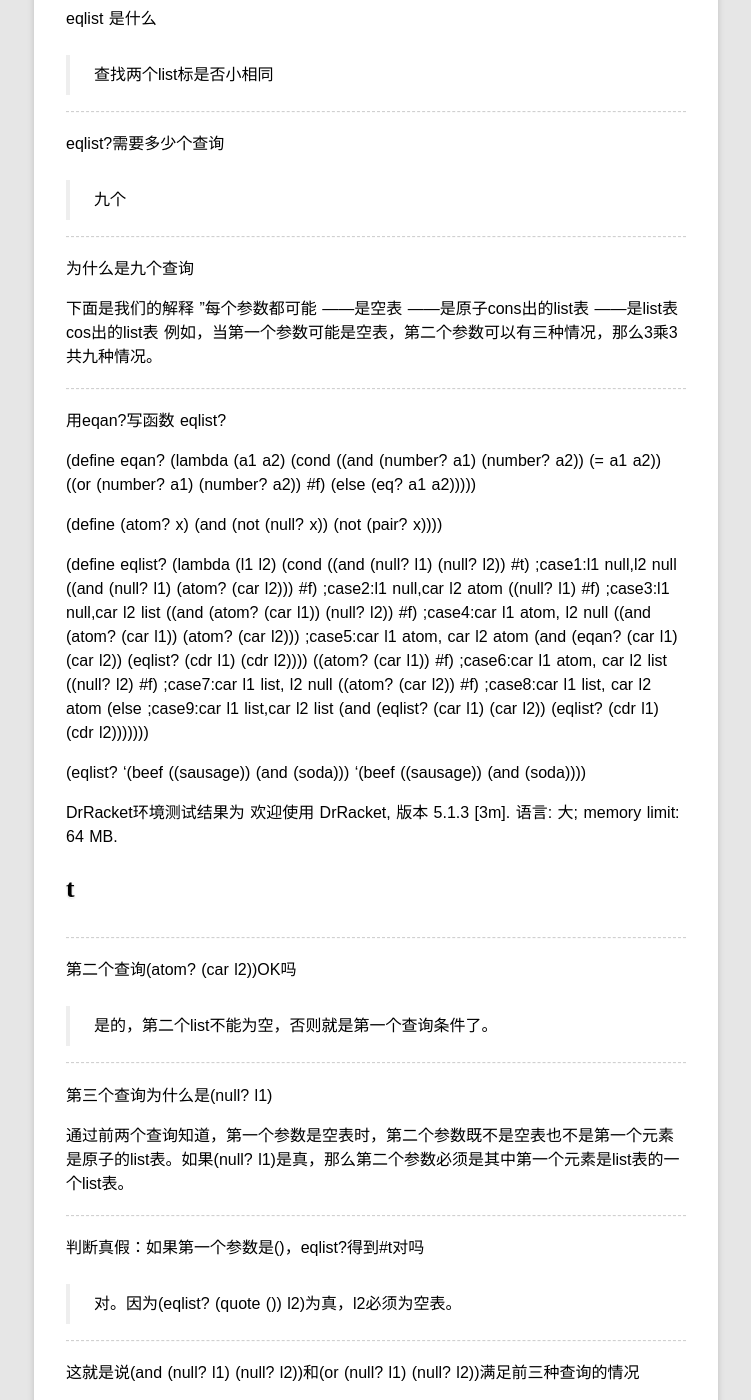
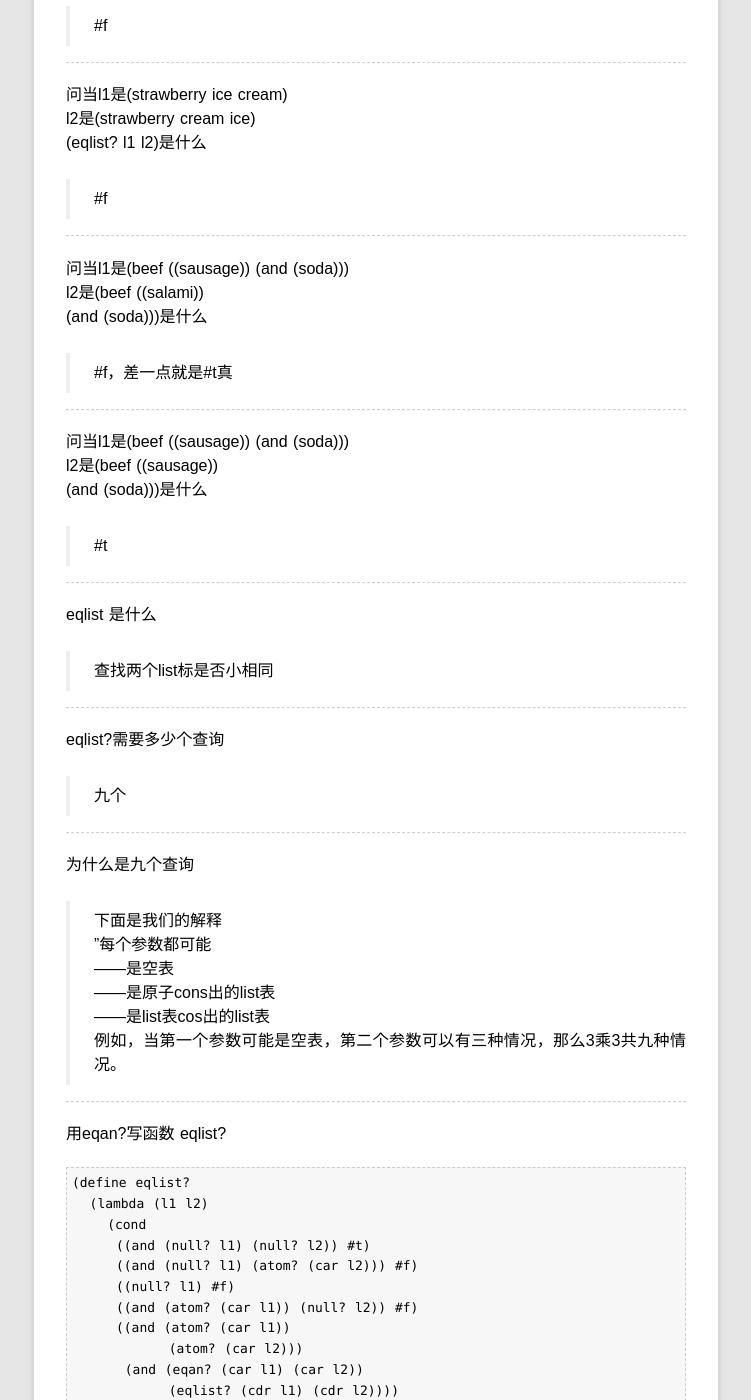
Before and after one commit to rhuichao/uternet.github.io, a Jekyll site: the page built from TLS/05.md, in a window 1280 px wide and 1400 px high, scrolled down 10133 px. Shown: the whole window, without its empty margins (264-1015 px from the left). Built offline with Jekyll 4.4.1, drawn with Linux system fonts in a browser that asks for light colours; some web fonts are replaced; Markdown is read by kramdown in place of the engine named in the settings; some of the changed text lies outside the part shown.

Commit message:
new document posted

````diff
--- a/TLS/05.md
+++ b/TLS/05.md
@@ -450,22 +452,21 @@
 
 现在看看你能不能写出 leftmost函数
 
+```
 (define leftmost
   (lambda (l)
     (cond
       (_____ _____)
       (_____ _____))))
+```
 
-(define (atom? x)
-  (and (not (null? x))
-       (not (pair? x))))
-
+```
 (define leftmost
   (lambda (l)
     (cond
       ((atom? (car l)) (car l))
       (else (leftmost (cdr l))))))
-
+```
 
 ------------------
 
@@ -477,7 +478,9 @@
 ------------------
 
 
-假设x是pizza，l是(mozzarella pizza)，那么(and (atom? (car l)) (eq? (car l) x))的值是多少
+假设x是pizza
+l是(mozzarella pizza)
+那么(and (atom? (car l)) (eq? (car l) x))的值是多少
 
 >\#f
 
@@ -491,6 +494,8 @@
 
 
 假设x是pizza，l是((mozzarella) pizza)那么(and (atom? (car l)) (eq? (car l) x))的值是什么
+
+>\#f
 
 ------------------
 
@@ -518,40 +523,50 @@
 
 判断真假：(and ...)和(or ...)的有些参数没有查询
 
-是的。(and ...)当找到#f时就停止了。(or ...)当找到t时就停止了。
-注：(cond ...)也有不查询参数的时候。因为这个特性，(and ...) 和(or ...)也可以由(cond ...)定义：
-(and alpha beta)=(cond (alpha beta) (else #f))
-(or alpha beta)=(cond (alpha #t) else beta)
+>是的。(and ...)当找到#f时就停止了。(or ...)当找到t时就停止了。
+>注：(cond ...)也有不查询参数的时候。因为这个特性，(and ...) 和(or ...)也可以由(cond ...)定义：
+>(and alpha beta)=(cond (alpha beta) (else #f))
+>(or alpha beta)=(cond (alpha #t) else beta)
 
 ------------------
 
 
 
-问当l是(strawberry ice cream)，l2是(strawberry ice cream)问(eqlist? l1 l2)是什么
+问当l是(strawberry ice cream)
+l2是(strawberry ice cream)
+(eqlist? l1 l2)是什么
 
 >\#t
 
 ------------------
 
-问当l是(strawberry ice cream)，l2是(strawberry cream ice)问(eqlist? l1 l2)是什么
+问当l是(strawberry ice cream)
+l2是(strawberry cream ice)
+(eqlist? l1 l2)是什么
 
 >\#f
 
 ------------------
 
-问当l1是(strawberry ice cream)，l2是(strawberry cream ice)问(eqlist? l1 l2)是什么
+问当l1是(strawberry ice cream)
+l2是(strawberry cream ice)
+(eqlist? l1 l2)是什么
 
 >\#f
 
 ------------------
 
-问当l1是(beef ((sausage)) (and (soda)))，l2是(beef ((salami)) (and (soda)))是什么
+问当l1是(beef ((sausage)) (and (soda)))
+l2是(beef ((salami))
+(and (soda)))是什么
 
 >\#f，差一点就是#t真
 
 ------------------
 
-问当l1是(beef ((sausage)) (and (soda)))，l2是(beef ((sausage)) (and (soda)))是什么
+问当l1是(beef ((sausage)) (and (soda)))
+l2是(beef ((sausage))
+(and (soda)))是什么
 
 >\#t
 
@@ -571,53 +586,36 @@
 
 为什么是九个查询
 
-下面是我们的解释
-”每个参数都可能
-——是空表
-——是原子cons出的list表
-——是list表cos出的list表
-例如，当第一个参数可能是空表，第二个参数可以有三种情况，那么3乘3共九种情况。
+>下面是我们的解释
+>”每个参数都可能
+>——是空表
+>——是原子cons出的list表
+>——是list表cos出的list表
+>例如，当第一个参数可能是空表，第二个参数可以有三种情况，那么3乘3共九种情况。
 
 ------------------
 
 用eqan?写函数 eqlist?
 
-(define eqan?
-  (lambda (a1 a2)
-    (cond
-      ((and (number? a1) (number? a2)) (= a1 a2))
-      ((or (number? a1) (number? a2)) #f)
-      (else (eq? a1 a2)))))
-
-(define (atom? x)
-  (and (not (null? x))
-       (not (pair? x))))
-
+```
 (define eqlist?
   (lambda (l1 l2)
     (cond
-      ((and (null? l1) (null? l2)) #t)                ;case1:l1 null,l2 null
-      ((and (null? l1) (atom? (car l2))) #f)          ;case2:l1 null,car l2 atom
-      ((null? l1) #f)                                 ;case3:l1 null,car l2 list
-      ((and (atom? (car l1)) (null? l2)) #f)          ;case4:car l1 atom, l2 null
-      ((and (atom? (car l1)) (atom? (car l2)))        ;case5:car l1 atom, car l2 atom
-       (and (eqan? (car l1) (car l2))
-            (eqlist? (cdr l1) (cdr l2))))
-      ((atom? (car l1)) #f)                           ;case6:car l1 atom, car l2 list
-      ((null? l2) #f)                                 ;case7:car l1 list, l2 null
-      ((atom? (car l2)) #f)                           ;case8:car l1 list, car l2 atom
-      (else                                           ;case9:car l1 list,car l2 list
-       (and (eqlist? (car l1) (car l2))
-            (eqlist? (cdr l1) (cdr l2)))))))
-
-(eqlist? '(beef ((sausage)) (and (soda))) '(beef ((sausage)) (and (soda))))
-
-DrRacket环境测试结果为
-欢迎使用 DrRacket, 版本 5.1.3 [3m].
-语言: 大; memory limit: 64 MB.
-#t
->
-
+     ((and (null? l1) (null? l2)) #t)
+     ((and (null? l1) (atom? (car l2))) #f)
+     ((null? l1) #f)
+     ((and (atom? (car l1)) (null? l2)) #f)
+     ((and (atom? (car l1))
+           (atom? (car l2)))
+      (and (eqan? (car l1) (car l2))
+           (eqlist? (cdr l1) (cdr l2))))
+     ((atom? (car l1)) #f)
+     ((null? l2) #f)
+     ((atom? (car l2)) #f)
+     (else
+      (and (eqlist? (car l1) (car l2))
+           (eqlist? (cdr l1) (cdr l2)))))))
+```
 
 ------------------
 
@@ -630,7 +628,7 @@
 
 第三个查询为什么是(null? l1)
 
-通过前两个查询知道，第一个参数是空表时，第二个参数既不是空表也不是第一个元素是原子的list表。如果(null? l1)是真，那么第二个参数必须是其中第一个元素是list表的一个list表。
+>通过前两个查询知道，第一个参数是空表时，第二个参数既不是空表也不是第一个元素是原子的list表。如果(null? l1)是真，那么第二个参数必须是其中第一个元素是list表的一个list表。
 
 ------------------
 
@@ -648,38 +646,23 @@
 
 重写eqlist?
 
-(define eqan?
-  (lambda (a1 a2)
-    (cond
-      ((and (number? a1) (number? a2)) (= a1 a2))
-      ((or (number? a1) (number? a2)) #f)
-      (else (eq? a1 a2)))))
-
-(define (atom? x)
-  (and (not (null? x))
-       (not (pair? x))))
-
+```
 (define eqlist?
   (lambda (l1 l2)
     (cond
-      ((and (null? l1) (null? l2)) #t) ;both are null
-      ((or (null? l1) (null? l2) #f))  ;one is null
-      ((and (atom? (car l1))           ;the following:none of l1,l2 is null
-            (atom? (car l2)))
-       (and (eqan? (car l1) (car l2)) (eqlist? (cdr l1) (cdr l2))))
-      ((or (atom? (car l1))            ;one of cars is not atom
+     ((and (null? l1) (null? l2)) #t)
+     ((or (null? l1) (null? l2)) #f)
+     ((and (atom? (car l1))
            (atom? (car l2)))
-       #f)
-      (else (and (eqlist? (car l1) (car l2)) (eqlist? (cdr l1) (cdr l2)))))));both car are list
-
-(eqlist? '(beef ((sausage)) (and (soda))) '(beef ((sausage)) (and (soda))))
-
-DrRacket环境测试结果为
-
-欢迎使用 DrRacket, 版本 5.1.3 [3m].
-语言: 大; memory limit: 64 MB.
-#t
->
+      (and (eqan? (car l1) (car l2))
+           (eqlist? (cdr l1) (cdr l2))))
+     ((or (atom? (car l1))
+          (atom? (car l2)))
+      #f)
+     (else
+      (and (eqlist? (car l1) (car l2))
+           (eqlist? (cdr l1) (cdr l2)))))))
+```
 
 ------------------
 
@@ -697,18 +680,16 @@
 
 写出函数equal?
 
-(define (atom? x)
-  (and (not (null? x))
-       (not (pair? x))))
-
+```
 (define equal?
   (lambda (s1 s2)
     (cond
-      ((and (atom? s1) (atom? s2)) (eqan? s1 s2));recurr terminating condtion,both are atom
-      ((atom? s1) #f)
-      ((atom? s2) #f)
-      (else (eqlist? s1 s2)))));both are list(include null list)
-
+     ((and (atom? s1) (atom? s2))
+      (eqan? s1 s2))
+     ((atom? s1) #f)
+     ((atom? s2) #f)
+     (else (eqlist? s1 s2)))))
+```
 ------------------
 
 第二个问题为什么是(atom? s1)
@@ -719,27 +700,50 @@
 
 第二个问题为什么是(atom? s2)
 
-到第三个查询时，我们知道第一个参数不是atom原子，所以我们唯一需要区分的时第二个参数数是否是atom原子。第一个参数必然是一个list。
+>到第三个查询时，我们知道第一个参数不是atom原子，所以我们唯一需要区分的时第二个参数数是否是atom原子。第一个参数必然是一个list。
+
+------------------
 
 我们可以把第二个和第三个查询写成这样吗
 (or (atom? s1) (atom? s2))
 
-当然
+>当然可以
 
 ------------------
 
 简化equal?
-(define (atom? x)
-  (and (not (null? x))
-       (not (pair? x))))
 
+```
 (define equal?
   (lambda (s1 s2)
     (cond
-      ((and (atom? s1) (atom? s2)) (eqan? s1 s2));recurr terminating condtion,both are atom
-      ((or (atom? s1) (atom? s2)) #f);one is atom
-      (else (eqlist? s1 s2)))));both are list(include null list)
+     ((and (atom? s1) (atom? s2))
+      (eqan? s1 s2))
+     ((or (atom? s1) (atom? s2))
+      #f)
+     (else (eqlist? s1 s2)))))
+```
 
+------------------
+
+equal?询问了足够的问题了吗
+
+>是的，问题覆盖了所有的四种可能性
+
+------------------
+
+现在，使用equal?重写eqliat?
+
+```
+(define eqlist?
+  (lambda (l1 l2)
+    (cond
+     ((and (null? l1) (null? l2)) #t)
+     ((or (null? l1) (null? l2)) #f)
+     (else
+      (and (equal? (car l1) (car l2))
+           (eqlist? (cdr l1) (cdr l2)))))))
+```
 
 ------------------
 
@@ -752,34 +756,39 @@
 
 下面是把表lat替换为 S-expression表达式把a替换为任何 S-expression表达式后得到的新的rember
 
+```
 (define rember
   (lambda (s l)
     (cond
-      ((null? l) (quote ()))
-      ((atom? (car l))
-       (cond
-         ((equal? s (car l)) (cdr l))
-         (else (cons (car l) (member s (cdr l))))))
-      (else (cond
-              ((equal? s (car l)) (cdr l))
-              (else (cons (carl) (member s (cdr l)))))))))
-
+     ((null? l) (quote ()))
+     ((atom? (car l))
+      (cond
+       ((equal? (car l) s) (cdr l))
+       (else (cons (car l)
+                   (rember s (cdr l))))))
+     (else (cond
+            ((equal? (car l) s) (cdr l))
+            (else (cons (car l)
+                        (rember s (cdr l)))))))))
+```
 ------------------
 
 可以简化吗
 
 >当然
 
-
+```
 (define rember
   (lambda (s l)
     (cond
-      ((null? l) (quote()))
-      (cond
-        ((equal? s (car l)) (cdr l))
-        (else (cons (car l) (rember s (cdr l))))))))
+     ((null? l) (quote ()))
+     (else (cond
+            ((equal? (car l) s) (cdr l))
+            (else (cons (car l)
+                        (rember s (cdr l)))))))))
+```
 
-笔记：这个 S-expression表达式的rember有问题。如果(car l)本身不等于s但是l的成员或者l的成员的成员等等含有s的话那岂不是条过去了？
+>笔记：这个 S-expression表达式的rember有问题。如果(car l)本身不等于s但是l的成员或者l的成员的成员等等含有s的话那岂不是条过去了？
 
 ------------------
 
@@ -803,12 +812,15 @@
 
 做做看
 
+```
 (define rember
   (lambda (s l)
     (cond
-      ((null? l) (quote()))
-       ((equal? s (car l)) (cdr l))
-       (else (cons (car l) (rember s (cdr l)))))))
+     ((null? l) (quote ()))
+     ((equal? (car l) s) (cdr l))
+     (else (cons (car l)
+                 (rember s(cdr l)))))))
+```
 
 ------------------
 
@@ -818,7 +830,7 @@
 
 ------------------
 
-化简 insertL*
+简化 insertL*
 
 >不能。在查询(eq? (car l) old)我们必须知道(car l)是否是atom原子。
 
````
Also changed, not shown: other parts of TLS/05.md (+12 -10 lines).
